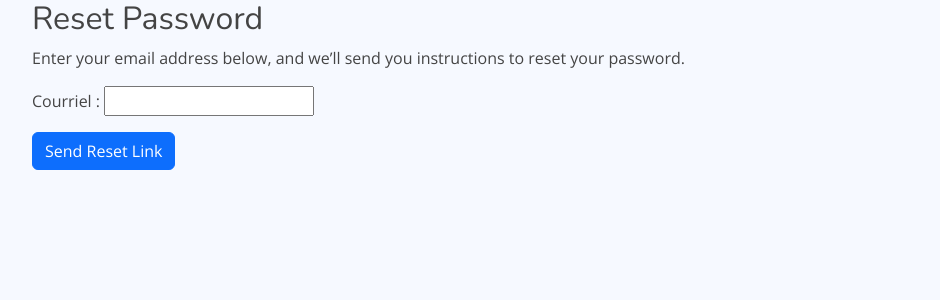
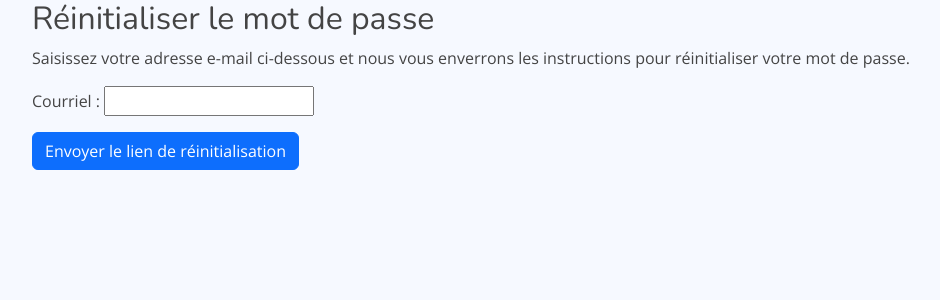
Before and after one commit to Khalifa223/FinancePersonnel, a Django app: page /reset-password/ in a window 1280 px wide. Shown: the top 300 px of the page, without its empty margins (50-990 px from the left). Run offline with Django 5.2, Linux system fonts and the light colour scheme; some libraries are stand-ins or nearby versions.

Commit message:
today presentation

```diff
--- a/finance/budget/views.py
+++ b/finance/budget/views.py
@@ -102,7 +102,7 @@ def suivi_budget(request):
         # if details["reste"] < 0:
         #     send_mail(
         #         "Finance Personnel", #Title
-        #         f"Vous avez dépassé le budget    pour {budget.category}", #Message
+        #         f"Vous avez dépassé le budget pour {budget.category}", #Message
         #         settings.EMAIL_HOST_USER,
         #         ['khalifacoders@gmail.com'], #receiver email
         #         fail_silently=False
--- a/finance/templates/account/reset_password.html
+++ b/finance/templates/account/reset_password.html
@@ -2,13 +2,13 @@
 
 {% block content %}
 <div class="container">
-    <h2>Reset Password</h2>
-    <p>Enter your email address below, and we’ll send you instructions to reset your password.</p>
+    <h2>Réinitialiser le mot de passe</h2>
+    <p>Saisissez votre adresse e-mail ci-dessous et nous vous enverrons les instructions pour réinitialiser votre mot de passe.</p>
 
     <form method="post">
         {% csrf_token %}
         {{ form.as_p }}
-        <button type="submit" class="btn btn-primary">Send Reset Link</button>
+        <button type="submit" class="btn btn-primary">Envoyer le lien de réinitialisation</button>
     </form>
 </div>
 {% endblock %}
--- a/finance/templates/account/reset_password_complete.html
+++ b/finance/templates/account/reset_password_complete.html
@@ -2,7 +2,7 @@
 
 {% block content %}
 <div class="container">
-    <h2>Password Reset Successful</h2>
-    <p>Your password has been reset successfully! You can now <a href="{% url 'login' %}">log in</a> with your new password.</p>
+    <h2>Réinitialisation du mot de passe réussie</h2>
+    <p>Votre mot de passe a été réinitialisé avec succès ! Vous pouvez désormais<a href="{% url 'login' %}">vous connecter</a> avec votre nouveau mot de passe</p>
 </div>
 {% endblock %}
--- a/finance/templates/account/reset_password_confirm.html
+++ b/finance/templates/account/reset_password_confirm.html
@@ -2,16 +2,16 @@
 
 {% block content %}
 <div class="container">
-    <h2>Enter New Password</h2>
+    <h2>Entrez le nouveau mot de passe</h2>
 
     {% if validlink %}
     <form method="post">
         {% csrf_token %}
         {{ form.as_p }}
-        <button type="submit" class="btn btn-primary">Reset Password</button>
+        <button type="submit" class="btn btn-primary">Réinitialiser le mot de passe</button>
     </form>
     {% else %}
-    <p>The password reset link is invalid or has expired. Please request a new one.</p>
+    <p>Le lien de réinitialisation du mot de passe est invalide ou a expiré. Veuillez en demander un nouveau.</p>
     {% endif %}
 </div>
 {% endblock %}
--- a/finance/templates/account/reset_password_done.html
+++ b/finance/templates/account/reset_password_done.html
@@ -2,7 +2,7 @@
 
 {% block content %}
 <div class="container">
-    <h2>Check Your Email</h2>
-    <p>If an account with the provided email exists, we have sent instructions to reset your password.</p>
+    <h2>Verifiez votre email</h2>
+    <p>Si un compte avec l'e-mail fourni existe, nous avons envoyé des instructions pour réinitialiser votre mot de passe.</p>
 </div>
 {% endblock %}
```
Also changed, not shown: finance/account/views.py (+4 -3 lines).
